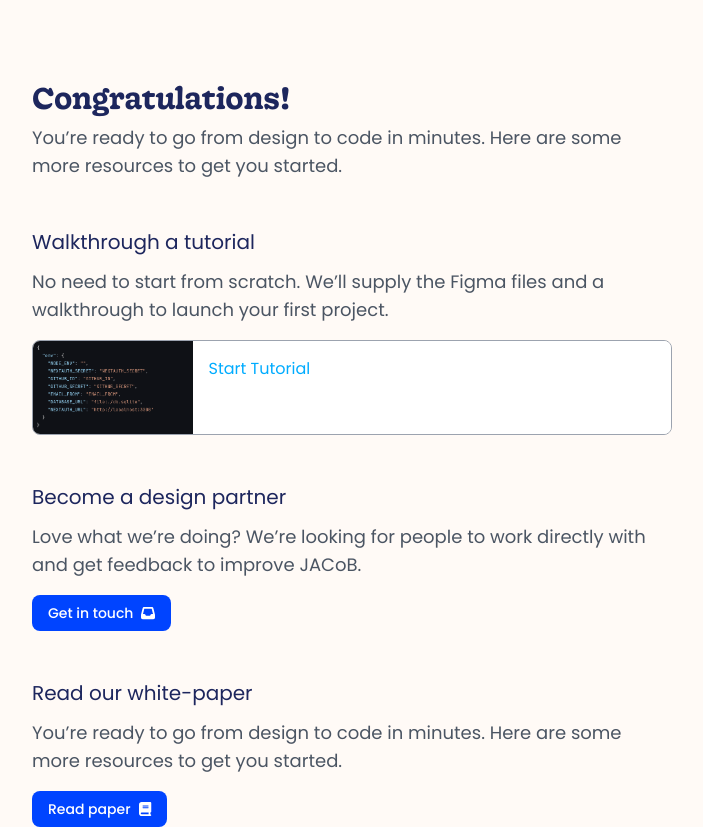
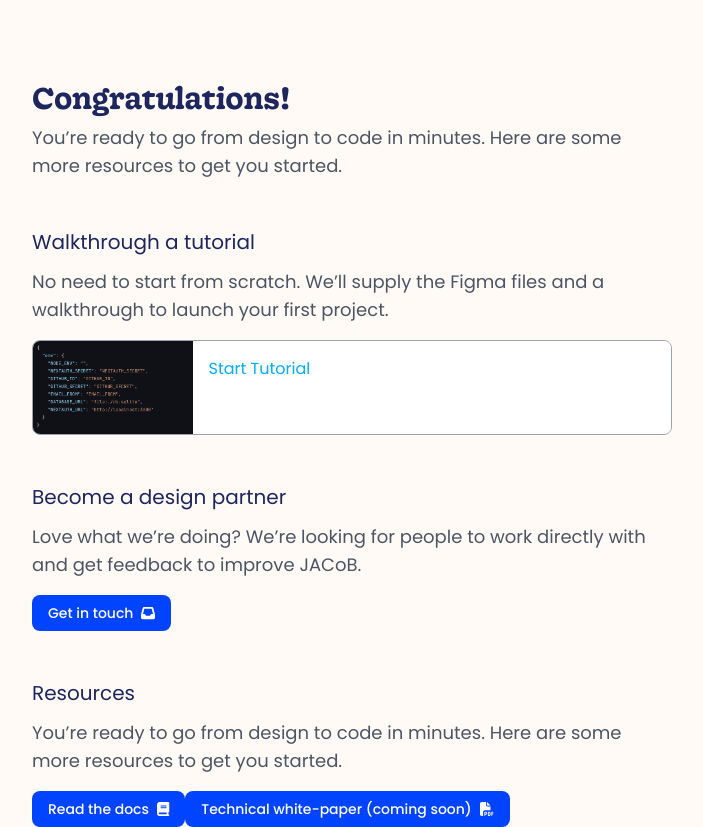
Before and after one commit to PioneerSquareLabs/jacb-ai-website, a Next.js app: page /finished in a window 1280 px wide. Shown: the whole page, without its empty margins (288-991 px from the left). Built offline with nearby package versions, Linux system fonts and the light colour scheme.

Commit message:
removed whitepaper and added docs link

```diff
--- a/src/pages/finished.tsx
+++ b/src/pages/finished.tsx
@@ -1,13 +1,13 @@
 import { FontAwesomeIcon } from "@fortawesome/react-fontawesome";
-import { faInbox, faBook } from "@fortawesome/free-solid-svg-icons";
+import { faInbox, faBook, faFilePdf } from "@fortawesome/free-solid-svg-icons";
 
 function FinishedPage() {
   const handleEmailClick = () => {
     window.location.href = "mailto:kevin@psl.com";
   };
 
-  const handleWhitepaperClick = () => {
-    window.open("https://jacb.ai/whitepaper", "_blank");
+  const handleDocsClick = () => {
+    window.open("https://docs.jacb.ai", "_blank");
   };
 
   return (
@@ -63,17 +63,26 @@ function FinishedPage() {
           </button>
         </div>
         <div>
-          <h2 className="mb-3 text-xl text-dark-blue">Read our white-paper</h2>
+          <h2 className="mb-3 text-xl text-dark-blue">Resources</h2>
           <p className="mb-4 text-lg text-gray-600">
             You’re ready to go from design to code in minutes. Here are some
             more resources to get you started.
           </p>
           <button
-            onClick={handleWhitepaperClick}
+            onClick={handleDocsClick}
             className="inline-flex items-center rounded-lg bg-navy-blue px-4 py-2 text-sm font-medium text-white"
           >
-            Read paper
+            Read the docs
             <FontAwesomeIcon icon={faBook} className="ml-2" />
+          </button>
+          <button
+            onClick={() => {
+              console.log("Coming soon");
+            }}
+            className="inline-flex items-center rounded-lg bg-navy-blue px-4 py-2 text-sm font-medium text-white"
+          >
+            Technical white-paper (coming soon)
+            <FontAwesomeIcon icon={faFilePdf} className="ml-2" />
           </button>
         </div>
       </div>
```
